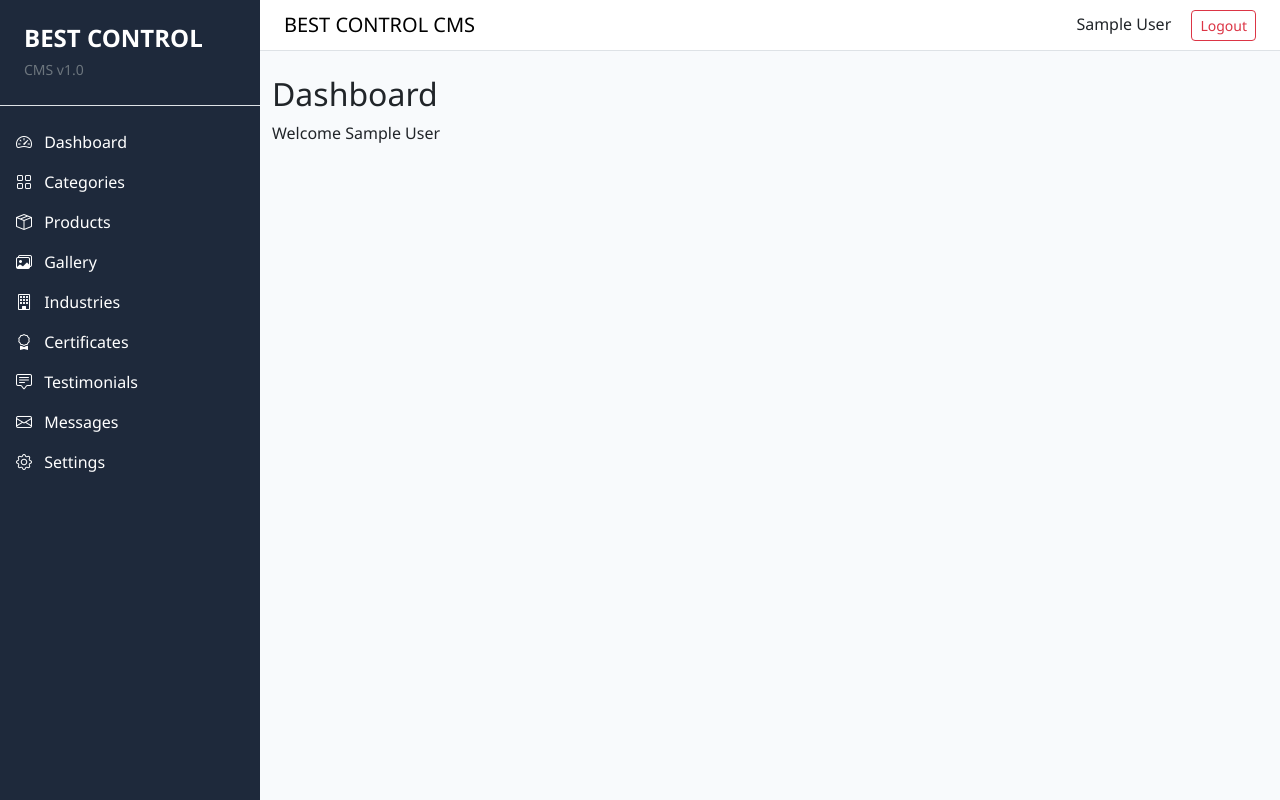
After one commit to sunnyv-in/BEST-CONTROL-CMS, a Flask app: page /admin/ in a window 1280 px wide. The commit adds this page. Run offline with Flask 3, Linux system fonts and the light colour scheme; the visitor is signed in with stand-in values (Sample User, id 1).

Commit message:
Build admin authentication and dashboard layout

```diff
--- /dev/null
+++ b/app/static/css/admin.css
@@ -0,0 +1,41 @@
+:root {
+    --sidebar-width: 260px;
+    --primary: #2563eb;
+    --dark: #1e293b;
+    --light: #f8fafc;
+    --border: #e5e7eb;
+}
+
+body {
+    background: var(--light);
+    font-family: "Segoe UI", sans-serif;
+}
+
+.sidebar {
+    width: var(--sidebar-width);
+    min-height: 100vh;
+    background: var(--dark);
+}
+
+.content {
+    min-height: 100vh;
+}
+
+.navbar {
+    background: white;
+    border-bottom: 1px solid var(--border);
+}
+
+.sidebar .list-group-item{
+    transition: .2s;
+    border-radius: 0;
+}
+
+.sidebar .list-group-item:hover{
+    background: rgba(255,255,255,.1) !important;
+    padding-left: 28px;
+}
+
+.sidebar i{
+    width:20px;
+}
--- /dev/null
+++ b/app/templates/admin/dashboard/index.html
@@ -0,0 +1,13 @@
+{% extends "admin/layout.html" %}
+
+{% block title %}
+Dashboard
+{% endblock %}
+
+{% block content %}
+
+<h2>Dashboard</h2>
+
+<p>Welcome {{ current_user.full_name }}</p>
+
+{% endblock %}
--- /dev/null
+++ b/app/templates/admin/layout.html
@@ -0,0 +1,50 @@
+<!DOCTYPE html>
+<html lang="en">
+
+<head>
+
+    <meta charset="UTF-8">
+    <meta name="viewport" content="width=device-width, initial-scale=1">
+
+    <title>{% block title %}BEST CONTROL CMS{% endblock %}</title>
+
+    <!-- Bootstrap -->
+    <link href="https://cdn.jsdelivr.net/npm/bootstrap@5.3.7/dist/css/bootstrap.min.css" rel="stylesheet">
+
+    <!-- Bootstrap Icons -->
+    <link href="https://cdn.jsdelivr.net/npm/bootstrap-icons@1.13.1/font/bootstrap-icons.css" rel="stylesheet">
+
+    <!-- Custom CSS -->
+    <link rel="stylesheet"
+          href="{{ url_for('static', filename='css/admin.css') }}">
+
+</head>
+
+<body>
+
+<div class="d-flex">
+
+    {% include "admin/partials/sidebar.html" %}
+
+    <div class="content flex-grow-1">
+
+        {% include "admin/partials/navbar.html" %}
+
+        <main class="container-fluid py-4">
+
+            {% include "admin/partials/flash_messages.html" %}
+
+            {% block content %}
+            {% endblock %}
+
+        </main>
+
+    </div>
+
+</div>
+
+<script src="https://cdn.jsdelivr.net/npm/bootstrap@5.3.7/dist/js/bootstrap.bundle.min.js"></script>
+
+</body>
+
+</html>
--- /dev/null
+++ b/app/templates/admin/partials/flash_messages.html
@@ -0,0 +1,22 @@
+{% with messages = get_flashed_messages(with_categories=true) %}
+
+{% if messages %}
+
+    {% for category, message in messages %}
+
+        <div class="alert alert-{{ category }} alert-dismissible fade show">
+
+            {{ message }}
+
+            <button
+                class="btn-close"
+                data-bs-dismiss="alert">
+            </button>
+
+        </div>
+
+    {% endfor %}
+
+{% endif %}
+
+{% endwith %}
--- /dev/null
+++ b/app/templates/admin/partials/footer.html
@@ -0,0 +1,5 @@
+<footer class="text-center text-muted py-4">
+
+    © 2026 BEST CONTROL CMS
+
+</footer>
--- /dev/null
+++ b/app/templates/admin/partials/navbar.html
@@ -0,0 +1,20 @@
+<nav class="navbar navbar-light bg-white border-bottom px-4">
+
+    <span class="navbar-brand mb-0 h4">
+        BEST CONTROL CMS
+    </span>
+
+    <div>
+
+        {{ current_user.full_name }}
+
+        <a class="btn btn-outline-danger btn-sm ms-3"
+           href="{{ url_for('admin.logout') }}">
+
+            Logout
+
+        </a>
+
+    </div>
+
+</nav>
--- /dev/null
+++ b/app/templates/admin/partials/sidebar.html
@@ -0,0 +1,91 @@
+<div class="sidebar d-flex flex-column text-white">
+
+    <div class="p-4 border-bottom">
+
+        <h4 class="mb-1 fw-bold">
+            BEST CONTROL
+        </h4>
+
+        <small class="text-secondary">
+            CMS v1.0
+        </small>
+
+    </div>
+
+    <div class="list-group list-group-flush mt-3">
+
+        <a href="{{ url_for('admin.dashboard') }}"
+           class="list-group-item list-group-item-action bg-transparent text-white border-0">
+
+            <i class="bi bi-speedometer2 me-2"></i>
+            Dashboard
+
+        </a>
+
+        <a href="#"
+           class="list-group-item list-group-item-action bg-transparent text-white border-0">
+
+            <i class="bi bi-grid me-2"></i>
+            Categories
+
+        </a>
+
+        <a href="#"
+           class="list-group-item list-group-item-action bg-transparent text-white border-0">
+
+            <i class="bi bi-box-seam me-2"></i>
+            Products
+
+        </a>
+
+        <a href="#"
+           class="list-group-item list-group-item-action bg-transparent text-white border-0">
+
+            <i class="bi bi-images me-2"></i>
+            Gallery
+
+        </a>
+
+        <a href="#"
+           class="list-group-item list-group-item-action bg-transparent text-white border-0">
+
+            <i class="bi bi-building me-2"></i>
+            Industries
+
+        </a>
+
+        <a href="#"
+           class="list-group-item list-group-item-action bg-transparent text-white border-0">
+
+            <i class="bi bi-award me-2"></i>
+            Certificates
+
+        </a>
+
+        <a href="#"
+           class="list-group-item list-group-item-action bg-transparent text-white border-0">
+
+            <i class="bi bi-chat-square-text me-2"></i>
+            Testimonials
+
+        </a>
+
+        <a href="#"
+           class="list-group-item list-group-item-action bg-transparent text-white border-0">
+
+            <i class="bi bi-envelope me-2"></i>
+            Messages
+
+        </a>
+
+        <a href="#"
+           class="list-group-item list-group-item-action bg-transparent text-white border-0">
+
+            <i class="bi bi-gear me-2"></i>
+            Settings
+
+        </a>
+
+    </div>
+
+</div>
```
Also changed, not shown: app/templates/admin/auth/dashboard/index.html (deleted, +0 -17 lines), app/templates/admin/auth/login.html (+60 -21 lines), scripts/create_admin.py (added, +59 -0 lines), app/static/js/admin.js (added), scripts/__init__.py (added).
